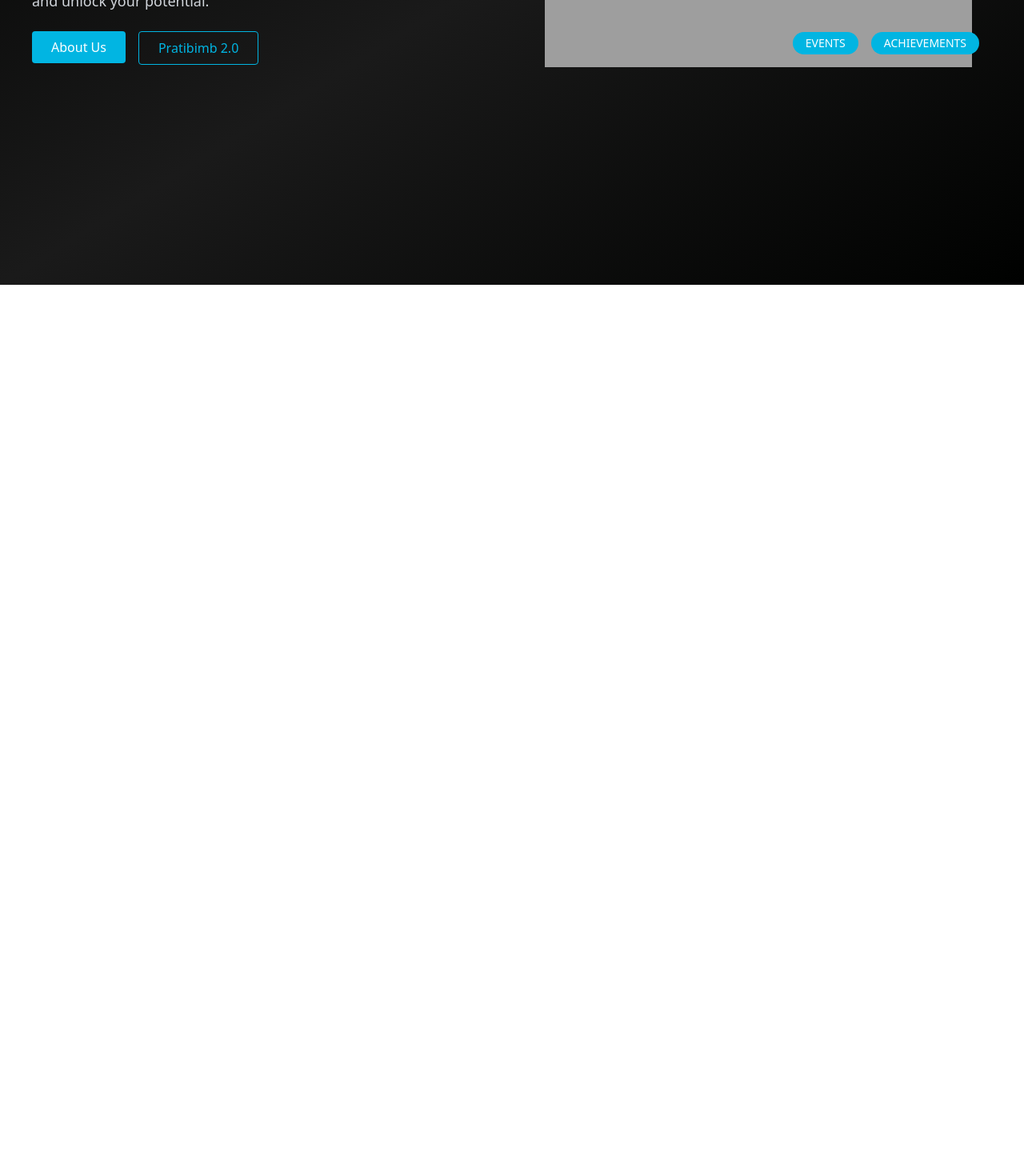
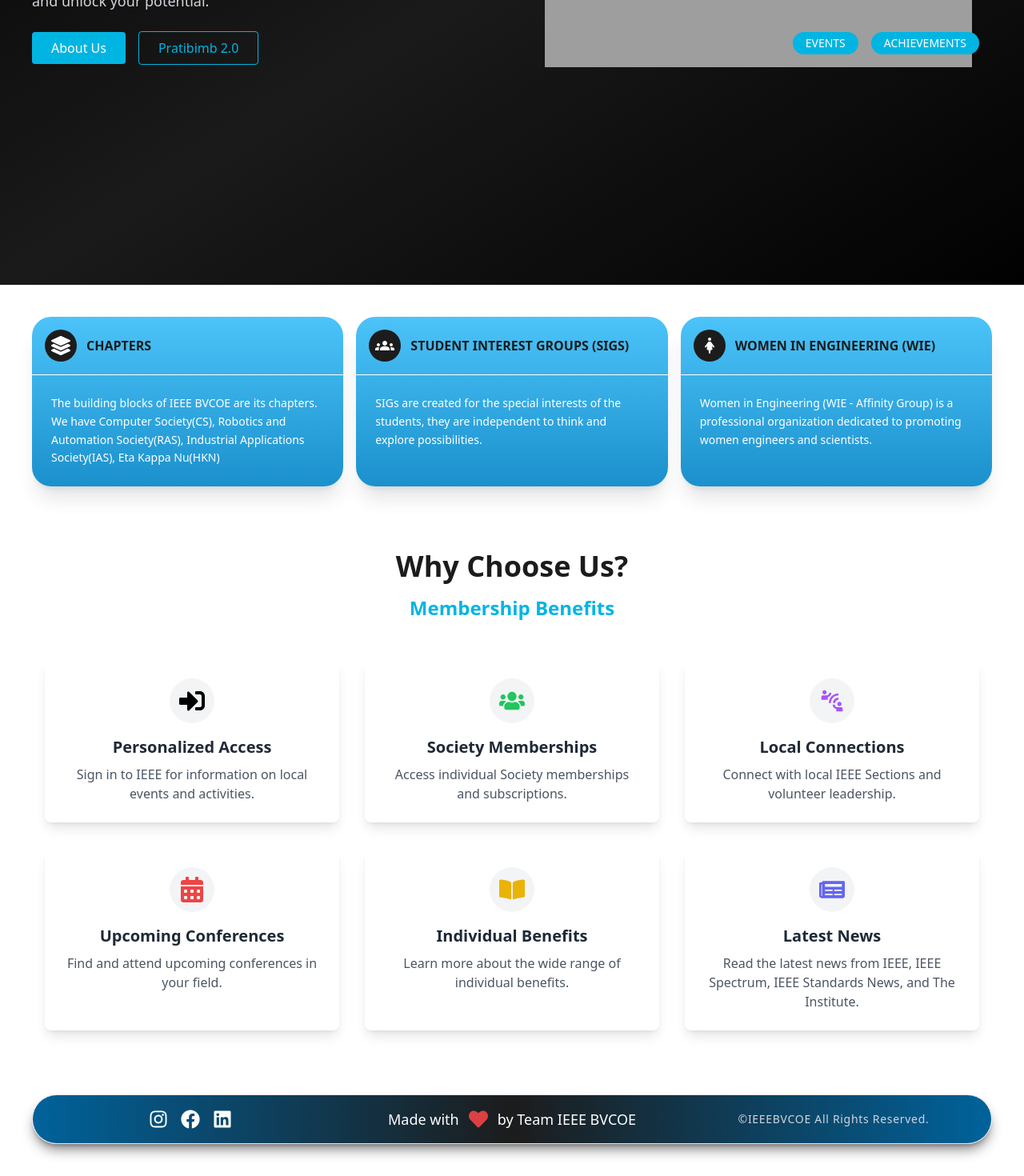
Before and after one commit to BVPIEEE/IEEE_Website24-25, a React (Vite) app: page / in a window 1280 px wide. Shown: the part 444-1914 px from the top of the page at 80% size. Before the commit the page ends 800 px from the top, so only its background shows below. Built offline with nearby package versions, Linux system fonts and the light colour scheme; grey boxes are pictures that could not be loaded.

Commit message:
Cards, Benefits & footer added

```diff
--- a/package.json
+++ b/package.json
@@ -12,6 +12,7 @@
   "dependencies": {
     "react": "^18.3.1",
     "react-dom": "^18.3.1",
+    "react-icons": "^5.4.0",
     "react-router-dom": "^6.28.0"
   },
   "devDependencies": {
--- a/src/App.jsx
+++ b/src/App.jsx
@@ -22,7 +22,7 @@ function App() {
           <Route path="/team" element={<Team />} />
           <Route path="/about" element={<About />} />
         </Routes>
-        {/* <Footer /> */}
+        <Footer />
       </Router>
     </>
   );
--- a/src/components/Footer.jsx
+++ b/src/components/Footer.jsx
@@ -1,8 +1,49 @@
-import React from 'react'
-
+import { FaInstagram, FaFacebook, FaLinkedin, FaHeart } from 'react-icons/fa'
 const Footer = () => {
   return (
-    <div>Footer</div>
+    <footer className="text-white p-4 md:p-10">
+      <div className="bg-gradient-to-r from-darkblue via-black to-darkblue z-50 border shadow-lg shadow-black/50 rounded-full py-2 md:py-4">
+        <div className="flex w-full flex-col md:flex-row justify-center items-center md:gap-2">
+
+          <div className="flex md:w-1/3 justify-center gap-4">
+            <a
+              href="https://instagram.com/ieeebvcoe"
+              target="_blank"
+              rel="noopener noreferrer"
+              className="text-white hover:text-pink-400 transition-all duration-300 transform hover:scale-110"
+            >
+              <FaInstagram className="w-4 h-4 md:w-6 md:h-6" />
+            </a>
+            <a
+              href="https://facebook.com/ieeebvcoe"
+              target="_blank"
+              rel="noopener noreferrer"
+              className="text-white hover:text-[#60A5FA] transition-all duration-300 transform hover:scale-110"
+            >
+              <FaFacebook className="w-4 h-4 md:w-6 md:h-6" />
+            </a>
+            <a
+              href="https://linkedin.com/company/ieee-bvcoe"
+              target="_blank"
+              rel="noopener noreferrer"
+              className="text-white hover:text-[#93C5FD] transition-all duration-300 transform hover:scale-110"
+            >
+              <FaLinkedin className="w-4 h-4 md:w-6 md:h-6" />
+            </a>
+          </div>
+
+          <div className="flex md:w-1/3 justify-center items-center gap-2 md:gap-3 text-sm md:text-lg font-light">
+            <span>Made with</span>
+            <FaHeart className="text-red-500 animate-pulse w-3 h-3 md:w-6 md:h-6" />
+            <span>by Team IEEE BVCOE</span>
+          </div>
+
+          <div className="text-[10px] md:w-1/3 flex justify-center md:text-sm text-gray-300 font-light tracking-wider">
+            ©IEEEBVCOE All Rights Reserved.
+          </div>
+        </div>
+      </div>
+    </footer>
   )
 }
 
--- a/src/components/Herosection.jsx
+++ b/src/components/Herosection.jsx
@@ -1,22 +1,22 @@
 const Herosection = () => {
   return (
-    <section className="px-10 font-poppins w-full pt-16 min-h-screen overflow-hidden bg-gradient-to-br from-[#000100] via-[#1a1a1a] to-[#000100]">
+    <section className="px-4 md:px-10 font-poppins w-full pt-16 min-h-screen overflow-hidden bg-gradient-to-br from-[#000100] via-[#1a1a1a] to-[#000100]">
       <div className="container py-16">
         <div className="grid gap-8 md:grid-cols-2 md:items-center">
           <div className="space-y-6 text-white">
-            <h6 className="text-sm font-light tracking-wider text-blue">
+            <h6 className="text-sm font-light text-center md:text-left tracking-wider text-blue">
               IEEE BVCOE
             </h6>
-            <h1 className="text-4xl font-bold leading-tight md:text-6xl">
+            <h1 className="text-4xl font-bold text-center md:text-left leading-tight md:text-6xl">
               INNOVATIVE ENGINEERING HUB
             </h1>
-            <p className="max-w-md text-lg text-gray-300">
+            <p className="max-w-md text-lg text-center md:text-left text-gray-300">
               IEEE BVCOE fosters a vibrant community for engineering
               enthusiasts, empowering them through technical workshops,
               seminars, and hands-on projects. Join us to shape the future of
               technology and unlock your potential.
             </p>
-            <div className="flex gap-4">
+            <div className="flex md:flex-row md:items-left flex-col items-center gap-4">
               <a href="/about">
                 <button className="rounded hover:border hover:bg-black hover:border-blue px-6 py-2 hover:text-blue transition-colors bg-blue text-white">
                   About Us
--- /dev/null
+++ b/src/components/HomeCard.jsx
@@ -0,0 +1,57 @@
+import { FaLayerGroup } from "react-icons/fa";
+import { MdGroups } from "react-icons/md";
+import { GrRestroomWomen } from "react-icons/gr";
+
+const cards = [
+  {
+    title: "Chapters",
+    description:
+      "The building blocks of IEEE BVCOE are its chapters. We have Computer Society(CS), Robotics and Automation Society(RAS), Industrial Applications Society(IAS), Eta Kappa Nu(HKN)",
+    icon: <FaLayerGroup />,
+  },
+  {
+    title: "Student interest Groups (SIGs)",
+    description:
+      "SIGs are created for the special interests of the students, they are independent to think and explore possibilities.",
+    icon: <MdGroups />,
+  },
+  {
+    title: "Women in Engineering (WIE)",
+    description:
+      "Women in Engineering (WIE - Affinity Group) is a professional organization dedicated to promoting women engineers and scientists.",
+    icon: <GrRestroomWomen />,
+  },
+];
+const HomeCard = () => {
+  return (
+    <div className="font-poppins grid lg:grid-cols-3 gap-4 pt-10 px-4 md:p-10">
+      {cards.map((card, index) => (
+        <div
+          key={index}
+          className="rounded-3xl overflow-hidden backdrop-blur-sm bg-gradient-to-b from-sky-400/90 to-sky-600/90 text-white shadow-xl group transition-shadow duration-300 hover:shadow-lg hover:shadow-slate-500"
+        >
+          <div className="p-4 border-b border-white">
+            <div className="flex items-center gap-3">
+              <div className="h-10 w-10 flex items-center justify-center text-2xl rounded-full overflow-hidden bg-black transition-all duration-300 group-hover:text-blue group-hover:bg-white">
+                {card.icon}
+              </div>
+              <div>
+                <h3 className="uppercase text-black font-semibold">
+                  {card.title}
+                </h3>
+              </div>
+            </div>
+          </div>
+
+          <div className="p-6 space-y-4">
+            <div className="flex items-start gap-2">
+              <p className="text-sm leading-relaxed">{card.description}</p>
+            </div>
+          </div>
+        </div>
+      ))}
+    </div>
+  );
+}
+
+export default HomeCard;
--- /dev/null
+++ b/src/components/MembershipBenefits.jsx
@@ -0,0 +1,66 @@
+import { FaSignInAlt, FaUsers, FaCalendarAlt, FaBookOpen, FaNewspaper } from 'react-icons/fa';
+import { MdConnectWithoutContact } from 'react-icons/md';
+
+const benefits = [
+  {
+    icon: <FaSignInAlt className="w-8 h-8 text-blue-500" />,
+    title: "Personalized Access",
+    description: "Sign in to IEEE for information on local events and activities."
+  },
+  {
+    icon: <FaUsers className="w-8 h-8 text-green-500" />,
+    title: "Society Memberships",
+    description: "Access individual Society memberships and subscriptions."
+  },
+  {
+    icon: <MdConnectWithoutContact className="w-8 h-8 text-purple-500" />,
+    title: "Local Connections",
+    description: "Connect with local IEEE Sections and volunteer leadership."
+  },
+  {
+    icon: <FaCalendarAlt className="w-8 h-8 text-red-500" />,
+    title: "Upcoming Conferences",
+    description: "Find and attend upcoming conferences in your field."
+  },
+  {
+    icon: <FaBookOpen className="w-8 h-8 text-yellow-500" />,
+    title: "Individual Benefits",
+    description: "Learn more about the wide range of individual benefits."
+  },
+  {
+    icon: <FaNewspaper className="w-8 h-8 text-indigo-500" />,
+    title: "Latest News",
+    description: "Read the latest news from IEEE, IEEE Spectrum, IEEE Standards News, and The Institute."
+  }
+];
+const MembershipBenefits = () => {
+  return (
+    <div className="p-4 md:p-10 py-16">
+      <div className="container mx-auto px-4">
+        <h2 className="text-4xl font-bold text-center text-black mb-4">Why Choose Us?</h2>
+        <h3 className="text-2xl font-semibold text-center text-blue mb-12">Membership Benefits</h3>
+
+        <div className="grid grid-cols-1 md:grid-cols-2 lg:grid-cols-3 gap-8">
+          {benefits.map((benefit, index) => (
+            <div
+              key={index}
+              className="bg-white rounded-lg shadow-lg overflow-hidden transform transition duration-300 hover:scale-105"
+            >
+              <div className="p-6">
+                <div className="mb-4 flex justify-center">
+                  <div className="p-3 rounded-full bg-gray-100">
+                    {benefit.icon}
+                  </div>
+                </div>
+                <h4 className="text-xl font-semibold text-gray-800 mb-2 text-center">{benefit.title}</h4>
+                <p className="text-gray-600 text-center">{benefit.description}</p>
+              </div>
+            </div>
+          ))}
+        </div>
+      </div>
+    </div>
+  );
+}
+
+export default MembershipBenefits;
--- a/src/pages/Home.jsx
+++ b/src/pages/Home.jsx
@@ -1,12 +1,16 @@
-import React from 'react'
-import HeroSection from '../components/Herosection'
+import React from "react";
+import Herosection from "../components/Herosection";
+import HomeCard from "../components/HomeCard";
+import MembershipBenefits from "../components/MembershipBenefits";
 
 const Home = () => {
   return (
     <>
-    <HeroSection/>
+      <Herosection />
+      <HomeCard />
+      <MembershipBenefits />
     </>
-  )
-}
+  );
+};
 
-export default Home
+export default Home;
--- a/tailwind.config.js
+++ b/tailwind.config.js
@@ -7,6 +7,7 @@ export default {
   theme: {
     extend: {
       colors: {
+        darkblue: '#00629b',
         blue: '#01b5e2',
         skyblue: '#75d6ef',
         white: '#FFFFFF',
```
Also changed, not shown: 1 other file (tests, documents, lock files or other folders).
